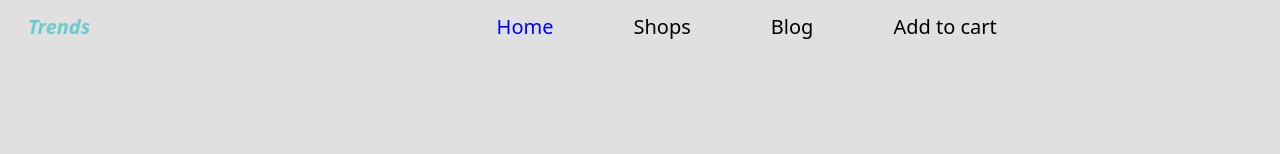
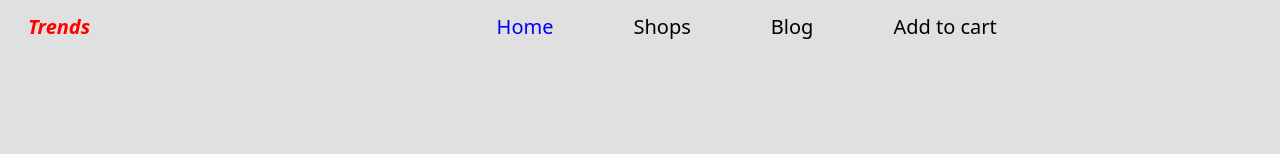
Before and after one commit to SAKSHAMGUPTA123456/project3, a website: page setup.html in a window 1280 px wide. In both pictures the pointer is over the link "Trends". Shown: the top 154 px of the page. Drawn offline with nearby package versions, Linux system fonts and the light colour scheme.

Commit message:
adding color

```diff
--- a/setup.html
+++ b/setup.html
@@ -9,7 +9,7 @@
 </head>
 <style>
     a:hover{
-        color: rgb(106, 204, 204);
+        color: red;
     }
     </style>
 <body>
```
